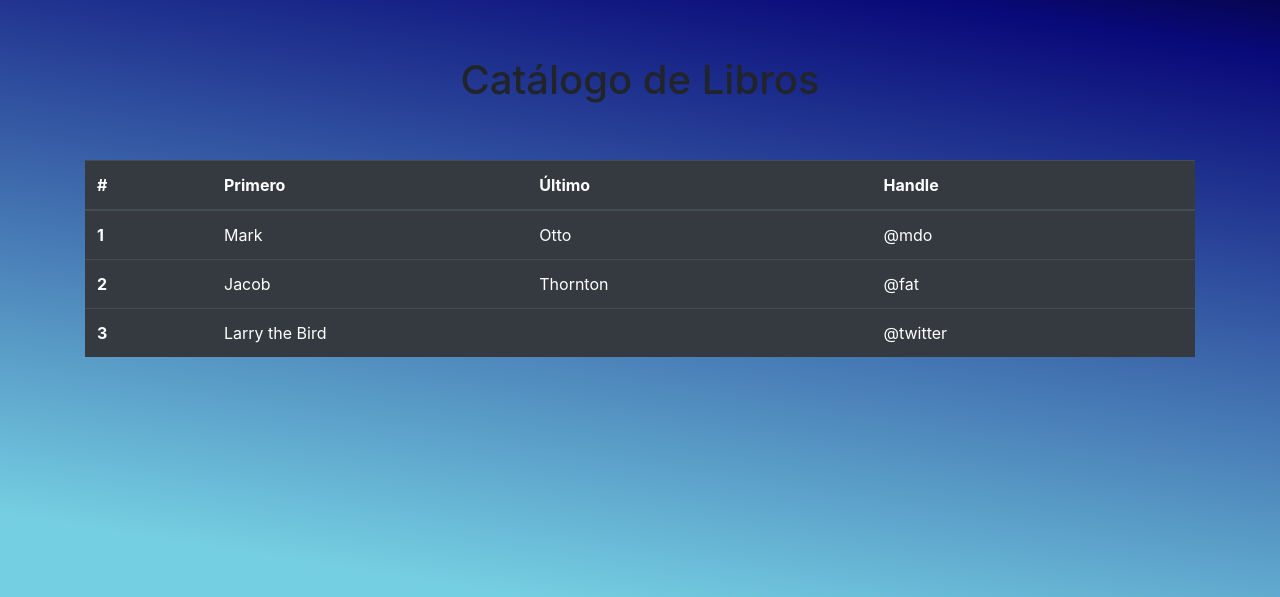
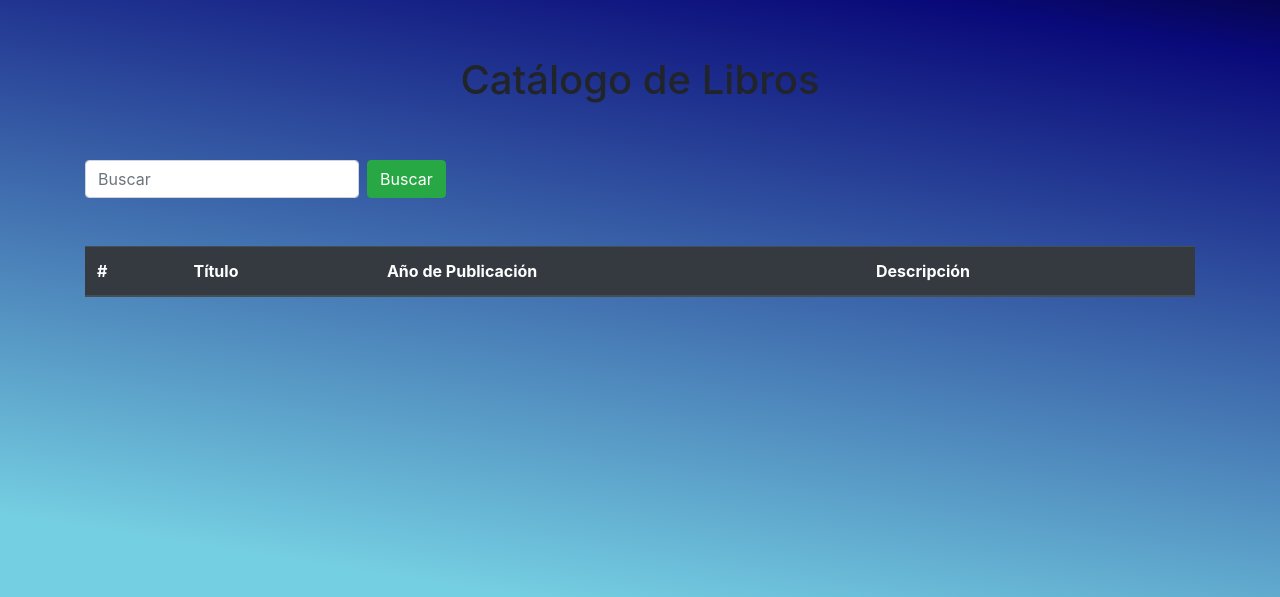
Before and after one commit to Erick314/examenTransversal, a Django app: page /libros/ in a window 1280 px wide. Shown: the part 64-661 px from the top of the page. Run offline with Django 4.2, Linux system fonts and the light colour scheme; lists and menus that the app fills with data are empty.

Commit message:
buscador

```diff
--- a/ExamenTransversal/Biblioteca/templates/Biblioteca/libros.html
+++ b/ExamenTransversal/Biblioteca/templates/Biblioteca/libros.html
@@ -86,36 +86,36 @@
           <h1 class="text-center">Catálogo de Libros</h1>
         </div>
       </div>
+      <div class="row my-5">
+        <div class="col-lg-12">
+          <form class="form-inline my-2 my-lg-0" id="searchForm">
+            <input
+              class="form-control mr-sm-2"
+              id="searchInput"
+              type="search"
+              placeholder="Buscar"
+              aria-label="Search"
+            />
+            <button class="btn btn-success my-2 my-sm-0" type="submit">
+              Buscar
+            </button>
+          </form>
+        </div>
+      </div>
       <div class="row">
         <div class="col-lg-12">
           <div data-aos="zoom-in">
-            <table class="table table-dark">
+            <table class="table table-dark" id="resultsTable">
               <thead>
                 <tr>
                   <th scope="col">#</th>
-                  <th scope="col">Primero</th>
-                  <th scope="col">Último</th>
-                  <th scope="col">Handle</th>
+                  <th scope="col">Título</th>
+                  <th scope="col">Año de Publicación</th>
+                  <th scope="col">Descripción</th>
                 </tr>
               </thead>
               <tbody>
-                <tr>
-                  <th scope="row">1</th>
-                  <td>Mark</td>
-                  <td>Otto</td>
-                  <td>@mdo</td>
-                </tr>
-                <tr>
-                  <th scope="row">2</th>
-                  <td>Jacob</td>
-                  <td>Thornton</td>
-                  <td>@fat</td>
-                </tr>
-                <tr>
-                  <th scope="row">3</th>
-                  <td colspan="2">Larry the Bird</td>
-                  <td>@twitter</td>
-                </tr>
+                <!-- Los resultados se insertarán aquí -->
               </tbody>
             </table>
           </div>
@@ -148,5 +148,35 @@
     </script>
     <!-- SWEET ALERT -->
     <script src="https://unpkg.com/sweetalert/dist/sweetalert.min.js"></script>
+
+    <!-- jQuery para AJAX -->
+    <script src="https://code.jquery.com/jquery-3.5.1.min.js"></script>
+    <script>
+      $(document).ready(function () {
+        $("#searchForm").on("submit", function (e) {
+          e.preventDefault();
+          let query = $("#searchInput").val();
+          $.ajax({
+            url: "/libros/",
+            type: "GET",
+            data: { query: query },
+            success: function (data) {
+              let resultsTable = $("#resultsTable tbody");
+              resultsTable.empty();
+              data.forEach(function (libro, index) {
+                resultsTable.append(`
+                                <tr>
+                                    <th scope="row">${index + 1}</th>
+                                    <td>${libro.titulo}</td>
+                                    <td>${libro.anioPublicacion}</td>
+                                    <td>${libro.descripcion}</td>
+                                </tr>
+                            `);
+              });
+            },
+          });
+        });
+      });
+    </script>
   </body>
 </html>
--- a/ExamenTransversal/Biblioteca/views.py
+++ b/ExamenTransversal/Biblioteca/views.py
@@ -16,3 +16,21 @@ def categorias(request):
 def libros(request):
     context = {}
     return render(request, 'Biblioteca/libros.html', context)
+
+def buscar_libros(request):
+    query = request.GET.get('query', '')
+    libros = Libro.objects.filter(
+        models.Q(tituloicontains=query) |
+        models.Q(anioPublicacionicontains=query) |
+        models.Q(descripcion__icontains=query)
+    )
+    results = [
+        {
+            'idLibro': libro.idLibro,
+            'titulo': libro.titulo,
+            'anioPublicacion': libro.anioPublicacion,
+            'descripcion': libro.descripcion
+        }
+        for libro in libros
+    ]
+    return JsonResponse(results, safe=False)
```
